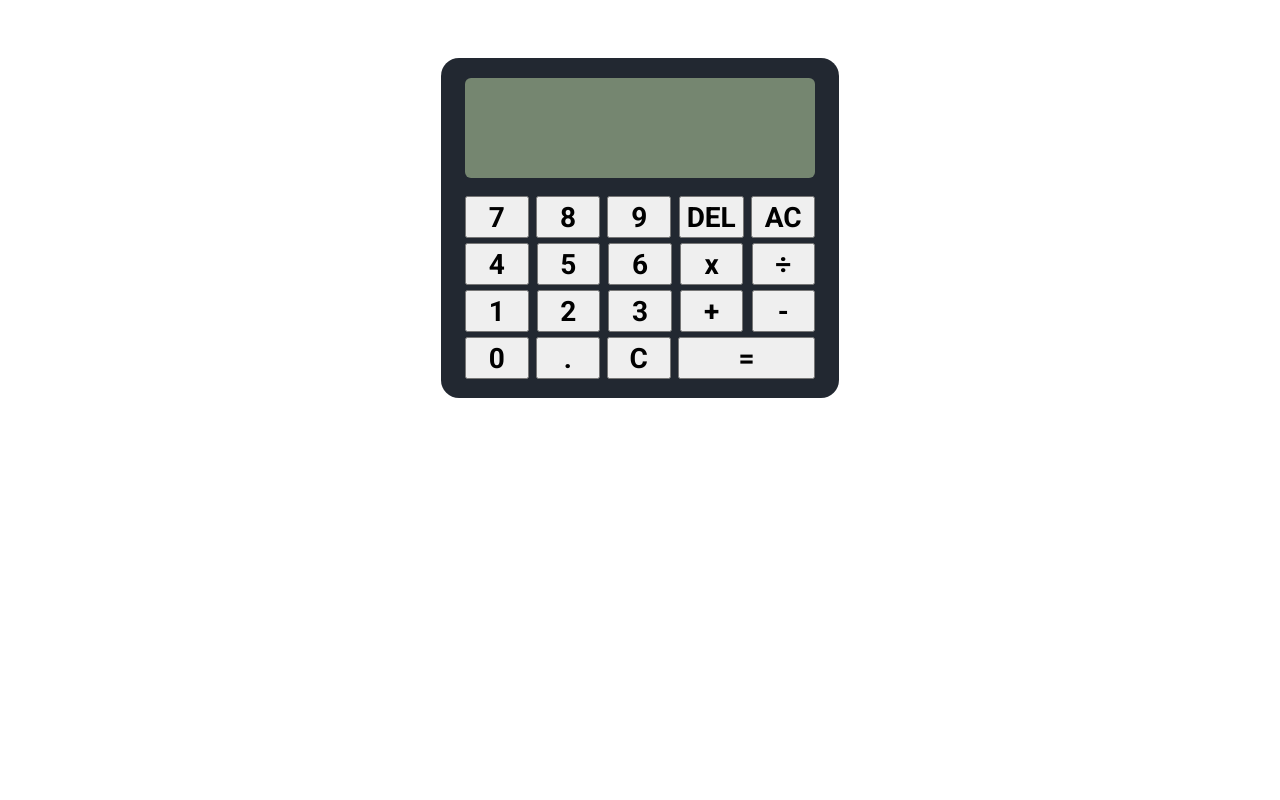
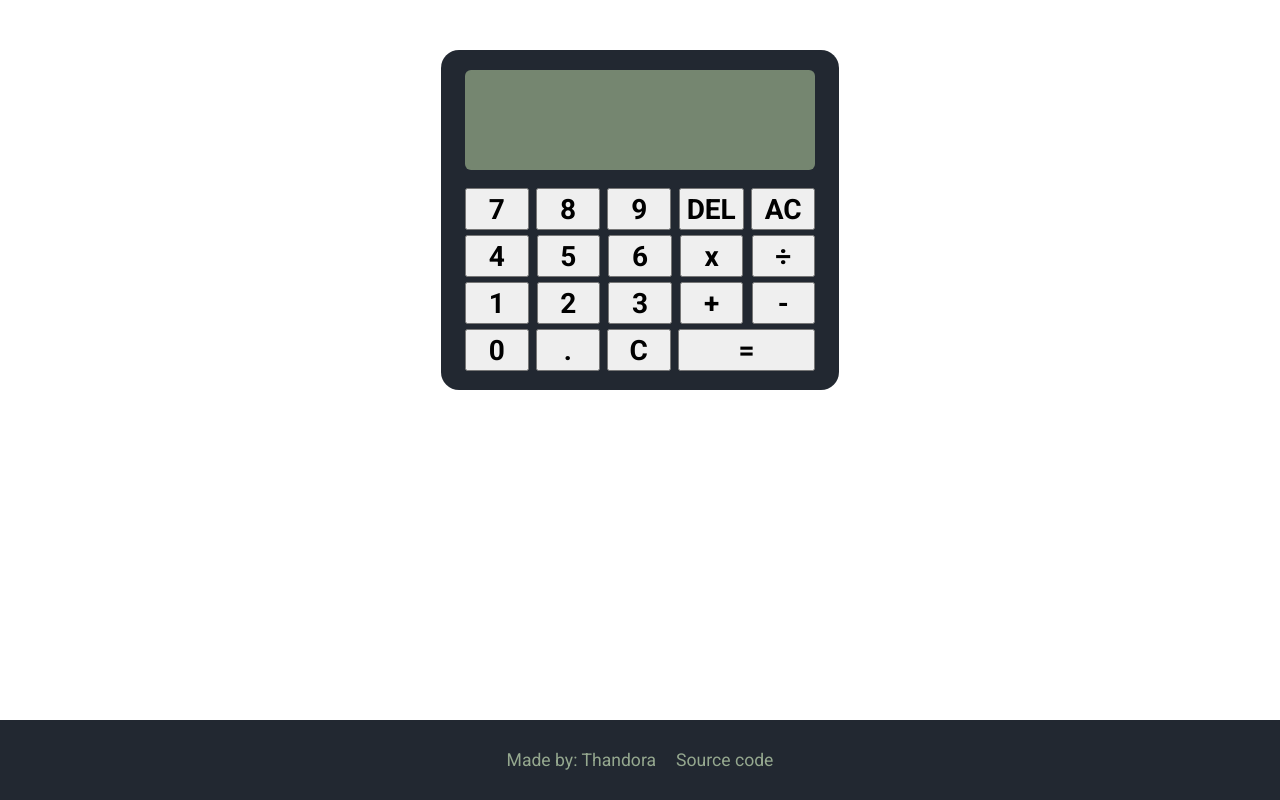
Before and after one commit to thandora/calculator, a plain HTML site: page index.html in a window 1280 px wide. Drawn offline with Linux system fonts and the light colour scheme.

Commit message:
Add footer

```diff
--- a/index.html
+++ b/index.html
@@ -11,7 +11,7 @@
       rel="stylesheet"
     />
     <script src="script.js" defer></script>
-    <title>Another Calc Clone</title>
+    <title>Another Calculator</title>
   </head>
   <body>
     <div class="container">
@@ -42,6 +42,20 @@
           <button class="operator-func equal">=</button>
         </div>
       </div>
+
+      <div class="footer">
+        <div class="author">
+          Made by:
+          <a href="https://github.com/thandora" target="_blank" rel="noopener noreferrer"
+            >Thandora</a
+          >
+        </div>
+        <div class="author-git">
+          <a href="https://github.com/thandora/calculator" target="_blank" rel="noopener noreferrer"
+            >Source code</a
+          >
+        </div>
+      </div>
     </div>
   </body>
 </html>
--- a/style.css
+++ b/style.css
@@ -8,13 +8,22 @@ html {
   box-sizing: inherit;
 }
 
+body {
+  font-family: Roboto, Arial, Helvetica, sans-serif;
+  margin: 0;
+}
+
 .container {
   display: flex;
-  justify-content: center;
+  flex-direction: column;
+  align-items: center;
   padding-top: 50px;
+  height: 100vh;
 }
 
+/* Calculator */
 .calc {
+  width: 398px;
   background-color: rgb(34, 40, 49);
   border-radius: 18px;
   font-family: Roboto, Arial, Helvetica, sans-serif;
@@ -62,3 +71,28 @@ html {
 .operator-func.equal {
   flex-basis: calc(40% - 3px);
 }
+
+/* Footer */
+.footer {
+  height: 80px;
+  width: 100%;
+  background-color: rgb(34, 40, 49);
+  color: rgb(149, 168, 143);
+  margin-top: auto;
+  font-size: 1.1rem;
+
+  display: flex;
+  justify-content: center;
+  column-gap: 20px;
+  align-items: center;
+}
+
+.footer a {
+  text-decoration: none;
+  color: inherit;
+}
+
+.footer a:hover {
+  color: rgb(214, 240, 204);
+  text-decoration: underline;
+}
```
